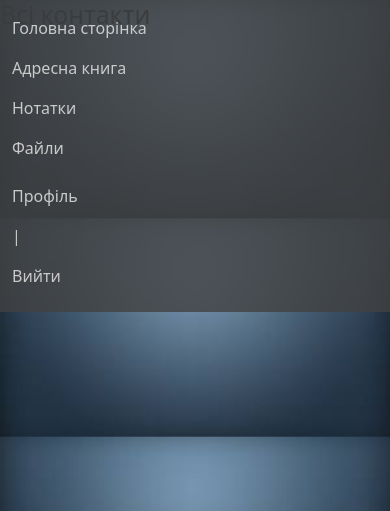
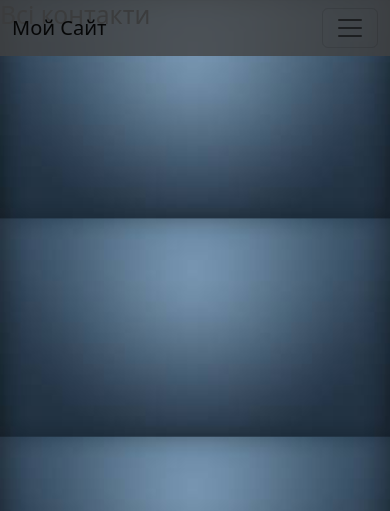
Before and after one commit to JustZereff/Project_WEB, a Django app: page /address_book/list/ in a window 390 px wide. Shown: the top 511 px of the page. Run offline with Django 5.2, Linux system fonts and the light colour scheme; the visitor is signed in with stand-in values (Sample User, id 1); data that the repository does not hold is empty.

Commit message:
upgrade navbar for mobile

```diff
--- a/web_project/templates/base.html
+++ b/web_project/templates/base.html
@@ -13,7 +13,11 @@
 <header>
     <nav class="navbar navbar-expand-lg navbar-light bg-light fixed-top">
         <div class="container-fluid">
-            <div class="navbar-collapse">
+            <a class="navbar-brand" href="{% url 'index' %}">Мой Сайт</a>
+            <button class="navbar-toggler" type="button" data-bs-toggle="collapse" data-bs-target="#navbarNav" aria-controls="navbarNav" aria-expanded="false" aria-label="Toggle navigation">
+                <span class="navbar-toggler-icon"></span>
+            </button>
+            <div class="collapse navbar-collapse" id="navbarNav">
                 <ul class="navbar-nav me-auto mb-2 mb-lg-0">
                     <li class="nav-item">
                         <a class="nav-link" href="{% url 'index'%}">Головна сторінка</a>
@@ -55,14 +59,9 @@
         </div>
     </nav>
 </header>
-
-
-
 <body>
     <script src="https://cdn.jsdelivr.net/npm/@popperjs/core@2.11.6/dist/umd/popper.min.js" integrity="sha384-oBqDVmMz9ATKxIep9tiCxS/Z9fNfEXiDAYTujMAeBAsjFuCZSmKbSSUnQlmh/jp3" crossorigin="anonymous"></script>
     <script src="https://cdn.jsdelivr.net/npm/bootstrap@5.2.3/dist/js/bootstrap.min.js" integrity="sha384-cuYeSxntonz0PPNlHhBs68uyIAVpIIOZZ5JqeqvYYIcEL727kskC66kF92t6Xl2V" crossorigin="anonymous"></script>
-
     {% block content %} {% endblock %}
-
 </body>
 </html>
```
